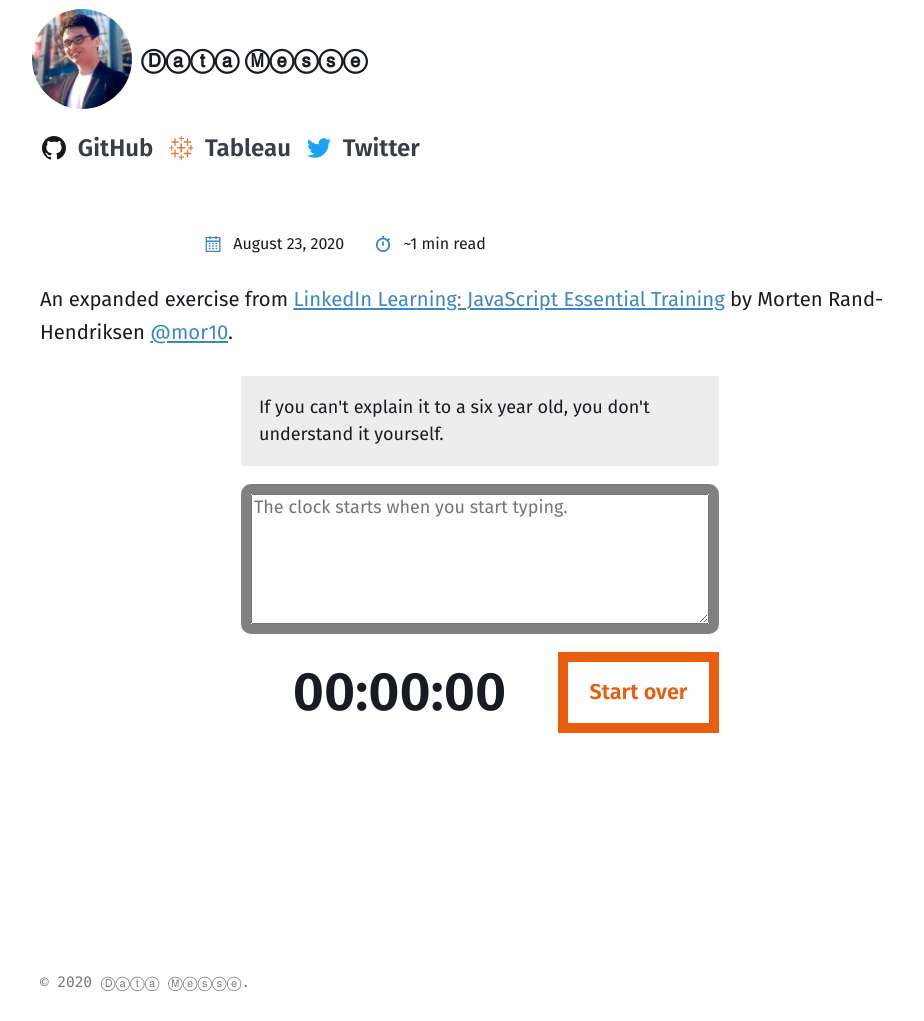
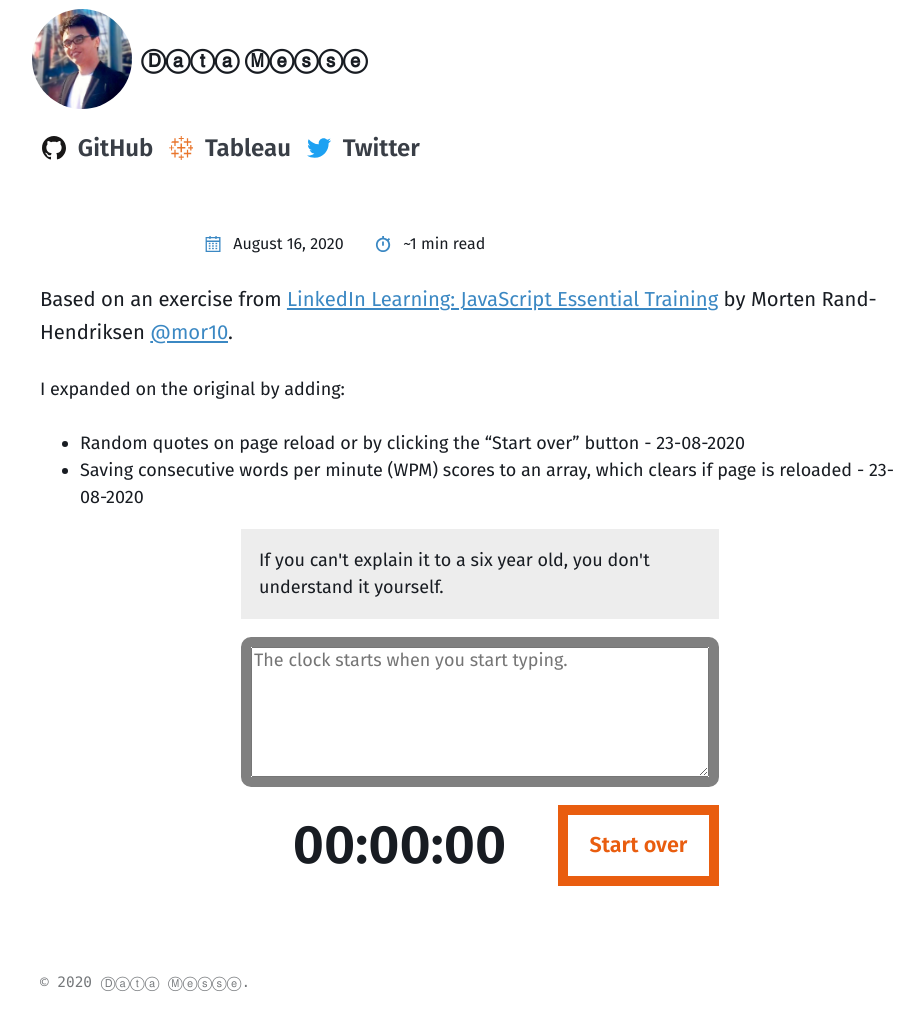
Before and after one commit to datamesse/blog, a Jekyll site: the page built from _posts/2020-08-16-linkedin-learning-javascript.markdown, in a window 1280 px wide. Shown: the whole page, without its empty margins (32-956 px from the left). Built offline with Jekyll 4.4.1, drawn with Linux system fonts in a browser that asks for light colours.

Commit message:
Update 2020-08-16-linkedin-learning-javascript.markdown

```diff
--- a/_posts/2020-08-16-linkedin-learning-javascript.markdown
+++ b/_posts/2020-08-16-linkedin-learning-javascript.markdown
@@ -1,10 +1,14 @@
 ---
 layout: 2020-08-16-post-linkedin-learning-javascript-essential-training
 title: JavaScript Typing Speed Tester
-date: 2020-08-23 11:42:00 +1000
+date: 2020-08-16 11:42:00 +1000
 description: A typing speed tester exercise from LinkedIn Learning course JavaScript Essential Training by Morten Rand-Hendriksen. # Add post description (optional)
 img: # Add image post (optional)
 tags: [JavaScript, Lockdown, LinkedIn Learning] # add tag
 ---
 
-An expanded exercise from [LinkedIn Learning: JavaScript Essential Training](https://www.linkedin.com/learning/javascript-essential-training-3) by Morten Rand-Hendriksen [@mor10](https://twitter.com/mor10).
+Based on an exercise from [LinkedIn Learning: JavaScript Essential Training](https://www.linkedin.com/learning/javascript-essential-training-3) by Morten Rand-Hendriksen [@mor10](https://twitter.com/mor10).
+
+I expanded on the original by adding:
+  * Random quotes on page reload or by clicking the "Start over" button - 23-08-2020
+  * Saving consecutive words per minute (WPM) scores to an array, which clears if page is reloaded - 23-08-2020
```
